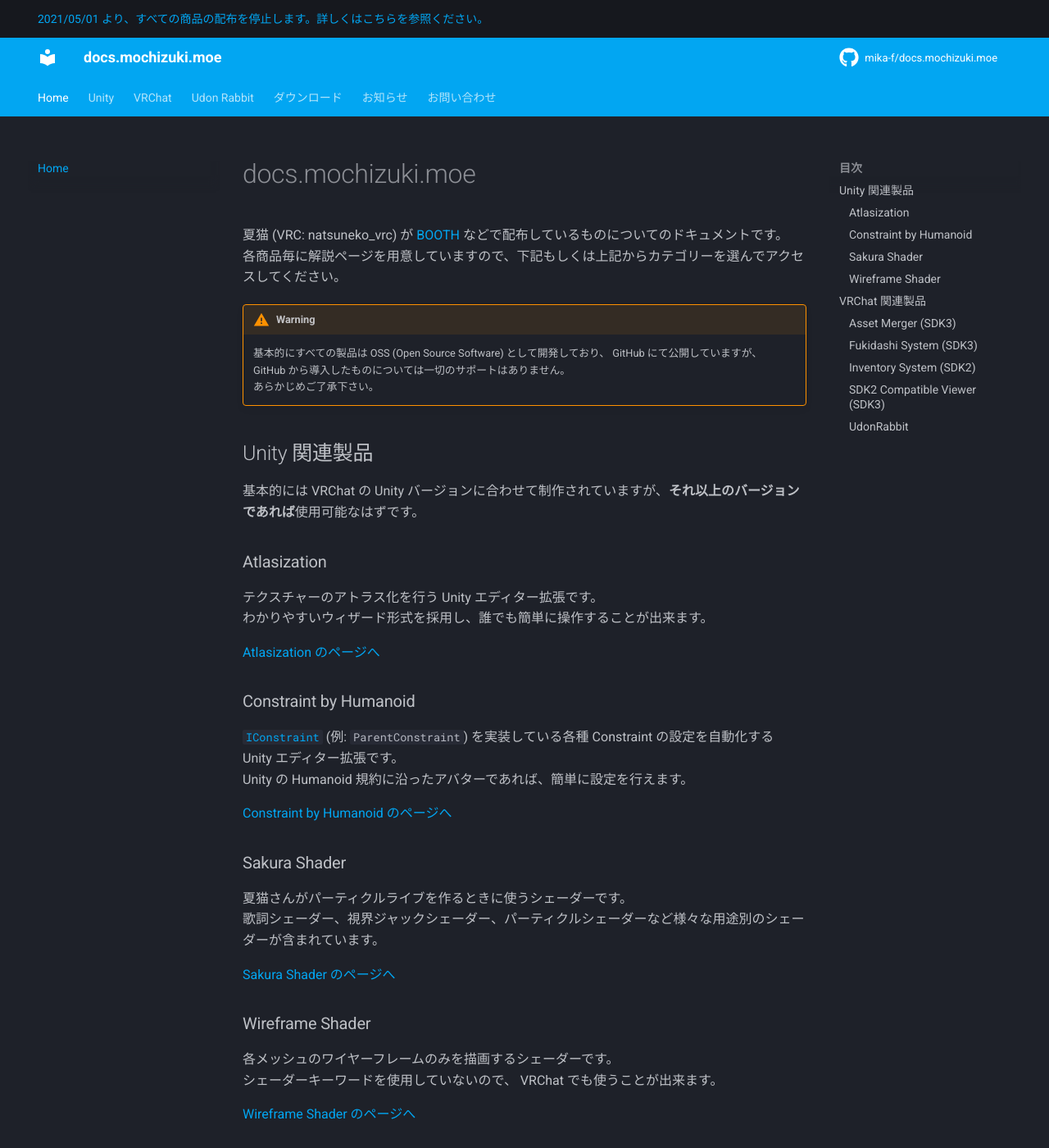
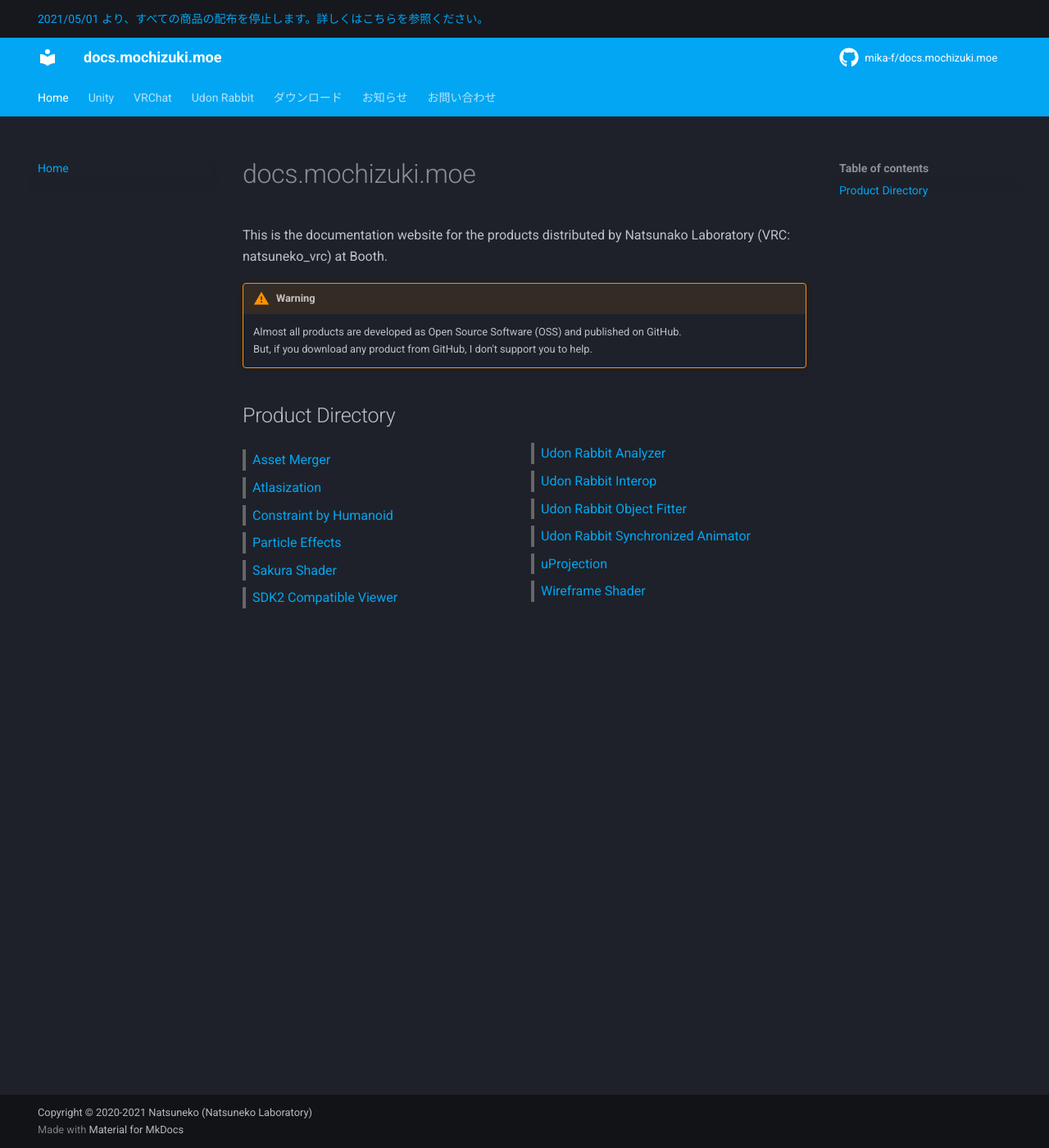
Before and after one commit to mika-archived/docs.mochizuki.moe, an MkDocs documentation site: the page built from docs/index.md, in a window 1280 px wide and 1400 px high. Shown: the whole window at 82% size. Built offline with MkDocs 1.6.1 and Material for MkDocs 9.7.7, drawn with Linux system fonts in a browser that asks for light colours; comment, search, counter and statistics services are not loaded; some of the changed text lies outside the part shown.

Commit message:
docs: update

```diff
--- /dev/null
+++ b/docs/assets/css/extras.css
@@ -0,0 +1,20 @@
+.two-grid {
+  columns: 2 auto;
+}
+
+.two-grid > div {
+  border-color: #666;
+  border-left: solid #666 4px;
+  padding-left: 8px;
+  margin: 8px 0;
+  transition: border-color 125ms;
+}
+
+.two-grid > div:hover {
+  border-color: var(--md-accent-fg-color);
+}
+
+.two-grid > div > a:hover {
+  color: var(--md-typeset-a-color);
+  text-decoration: underline;
+}
--- a/docs/index.md
+++ b/docs/index.md
@@ -1,92 +1,51 @@
 # docs.mochizuki.moe
 
-夏猫 (VRC: natsuneko_vrc) が [BOOTH](https://natsuneko.booth.pm/){target=\_blank} などで配布しているものについてのドキュメントです。
-各商品毎に解説ページを用意していますので、下記もしくは上記からカテゴリーを選んでアクセスしてください。
+This is the documentation website for the products distributed by Natsunako Laboratory (VRC: natsuneko_vrc) at Booth.
 
 <!-- prettier-ignore-start -->
 !!! warning
-    基本的にすべての製品は OSS (Open Source Software) として開発しており、 GitHub にて公開していますが、
-    GitHub から導入したものについては一切のサポートはありません。
-    あらかじめご了承下さい。
+    Almost all products are developed as Open Source Software (OSS) and published on GitHub.
+    But, if you download any product from GitHub, I don't support you to help.
 <!-- prettier-ignore-end -->
 
-## Unity 関連製品
+## Product Directory
 
-基本的には VRChat の Unity バージョンに合わせて制作されていますが、**それ以上のバージョンであれば**使用可能なはずです。
+<div class="two-grid">
+    <div>
+        <a href="/vrchat/asset-merger">Asset Merger</a>
+    </div>
+    <div>
+        <a href="/unity/atlasization">Atlasization</a>
+    </div>
+    <div>
+        <a href="/unity/constraint-by-humanoid">Constraint by Humanoid</a>
+    </div>
+    <div>
+        <a href="/unity/particle-system">Particle Effects</a>
+    </div>
+    <div>
+        <a href="/unity/sakura-shader">Sakura Shader</a>
+    </div>
+    <div>
+        <a href="/vrchat/sdk2-compat-view">SDK2 Compatible Viewer</a>
+    </div>
+    <div>
+        <a href="/udon-rabbit/packages/analyzer">Udon Rabbit Analyzer</a>
+    </div>
+    <div>
+        <a href="/udon-rabbit/packages/interop">Udon Rabbit Interop</a>
+    </div>
+    <div>
+        <a href="/udon-rabbit/packages/object-fitter">Udon Rabbit Object Fitter</a>
+    </div>
+    <div>
+        <a href="/udon-rabbit/packages/synchronized-animator">Udon Rabbit Synchronized Animator</a>
+    </div>
+    <div>
+        <a href="/unity/u-projection">uProjection</a>
+    </div>
+    <div>
+        <a href="/unity/wireframe-shader">Wireframe Shader</a>
+    </div>
 
-### Atlasization
-
-テクスチャーのアトラス化を行う Unity エディター拡張です。
-わかりやすいウィザード形式を採用し、誰でも簡単に操作することが出来ます。
-
-[Atlasization のページへ](/unity/atlasization/)
-
-### Constraint by Humanoid
-
-[`IConstraint`](https://docs.unity3d.com/ScriptReference/Animations.IConstraint.html){target=\_blank} (例: `ParentConstraint`) を実装している各種 Constraint の設定を自動化する Unity エディター拡張です。
-Unity の Humanoid 規約に沿ったアバターであれば、簡単に設定を行えます。
-
-[Constraint by Humanoid のページへ](/unity/constraint-by-humanoid/)
-
-<!--
-### Mochizuki Particle Effect
-
-小さな Particle Effect を 1 つ 100 円程度で販売しています。
-Unity でのゲーム制作や VRChat のアバターの装飾品などの使用にどうぞ！
-
-[Mochizuki Particle Effect のページへ](/mochizuki-particle-effect/)
--->
-
-### Sakura Shader
-
-夏猫さんがパーティクルライブを作るときに使うシェーダーです。
-歌詞シェーダー、視界ジャックシェーダー、パーティクルシェーダーなど様々な用途別のシェーダーが含まれています。
-
-[Sakura Shader のページへ](/unity/sakura-shader/)
-
-
-### Wireframe Shader
-
-各メッシュのワイヤーフレームのみを描画するシェーダーです。
-シェーダーキーワードを使用していないので、 VRChat でも使うことが出来ます。
-
-[Wireframe Shader のページへ](/unity/wireframe-shader/)
-
-## VRChat 関連製品
-
-VRChat 関連製品は、 Unity に加えて VRCSDK2 もしくは VRCSDK3 のどちらかが必要になります。
-
-### Asset Merger (SDK3)
-
-VRCSDK3 で製品毎に生成されている各アセットを統合、保存する為の Unity エディター拡張です。
-
-[Asset Merger のページへ](/vrchat/asset-merger/)
-
-### Fukidashi System (SDK3)
-
-あらかじめ自身で設定しておいた文言を Expression Menu の操作で出すことが出来るようになるアバターギミックです。
-
-[Fukidashi System のページへ](/vrchat/fukidashi-system/)
-
-### Inventory System (SDK2)
-
-あらかじめ設定しておいた GameObject をタッチ操作にて出し入れすることが出来るようになるアバターギミックです。
-
-<!-- prettier-ignore-start -->
-!!! caution
-    VRChat SDK3 により同等のことが可能となったため、この製品はサポートされなくなりました。
-<!-- prettier-ignore-end -->
-
-### SDK2 Compatible Viewer (SDK3)
-
-VRCSDK3 を導入した環境もしくは何も導入していない環境で VRCSDK2 時代に作成された各種アセットの中身を閲覧することが出来るようになる Unity エディター拡張です。
-
-[SDK2 Compatible Viewer のページへ](/vrchat/sdk2-compat-view/)
-
-### UdonRabbit
-
-UdonRabbit は VRChat World SDK3 で使用可能な Udon とその拡張である UdonSharp を用いた製品群です。
-BOOTH の配布ページから個別に導入することが可能です。
-なお、導入には VRCSDK3 と UdonSharp が必要になります。
-
-[UdonRabbit プロジェクトについてはこちら](/udon-rabbit/)
+</div>
--- a/mkdocs.yml
+++ b/mkdocs.yml
@@ -17,6 +17,7 @@
 # Extra Resources
 extra_css:
   - assets/css/colors.css
+  - assets/css/extras.css
   - assets/css/figure.css
   - assets/css/highlight.css
 extra_javascript:
@@ -190,7 +191,7 @@
     - navigation.tabs
   icon:
     repo: fontawesome/brands/github
-  language: ja
+  language: en
   palette:
     scheme: slate
     primary: light blue
```
Also changed, not shown: docs/downloads/index.md (+1 -1 lines).
